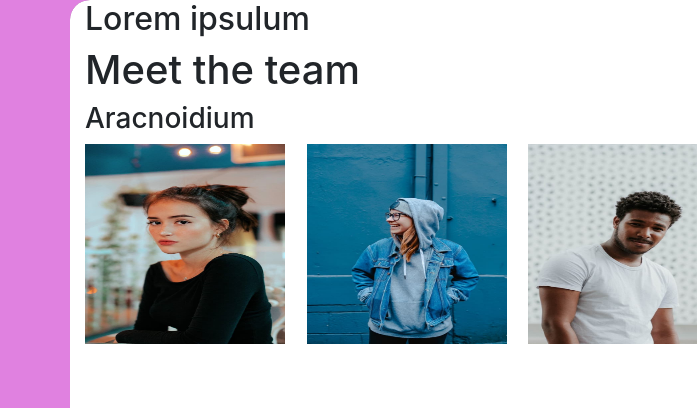
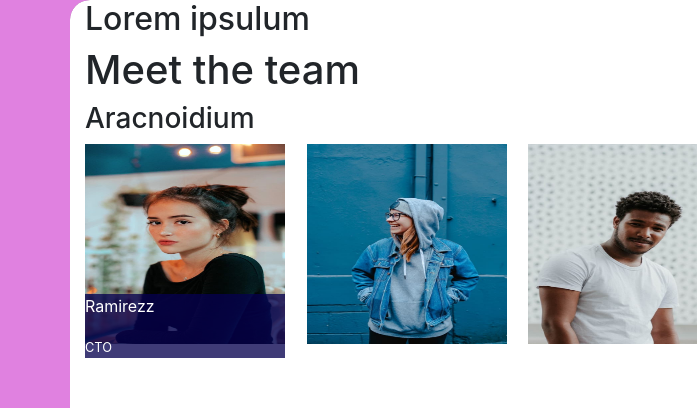
Before and after one commit to wolfhaltz/challenge-duotone-card, a plain HTML site: page index.html in a window 1280 px wide. Shown: the top 408 px of the page, 0-697 px from the left. Drawn offline with nearby package versions, Linux system fonts and the light colour scheme.

Commit message:
CARD INFO: added first try

```diff
--- a/index.html
+++ b/index.html
@@ -25,7 +25,15 @@
                     <h3>Aracnoidium</h3>
 
                     <div class="row d-flex justify-content-center">
-                        <div class="col-4"><img src="src/img/Images/image-1.jpg" alt="example img" class="duotone-card__img"></div>
+                        <div class="col-4">
+                            <div class="duotone-card__info">
+                                <p>Ramirezz</p>
+                                <small>CTO</small>
+                            </div>
+                            <div>
+                                <img src="src/img/Images/image-1.jpg" alt="example img" class="duotone-card__img">
+                            </div>
+                        </div>
                         <div class="col-4"><img src="src/img/Images/image-2.jpg" alt="example img" class="duotone-card__img"></div>
                         <div class="col-4"><img src="src/img/Images/image-3.jpg" alt="example img" class="duotone-card__img"></div>
                     </div>
--- a/src/css/index.css
+++ b/src/css/index.css
@@ -24,3 +24,13 @@
     width: 200px;
     height: 200px;
 }
+.duotone-card__info{
+    background-color: rgba(6, 0, 79, 0.77);
+    color: #fff;
+    width: 200px;
+    position: absolute;
+    margin-top: 150px;
+}
+.duotone-card__info:hover{
+    background-color: #0c1f72;
+}
```
